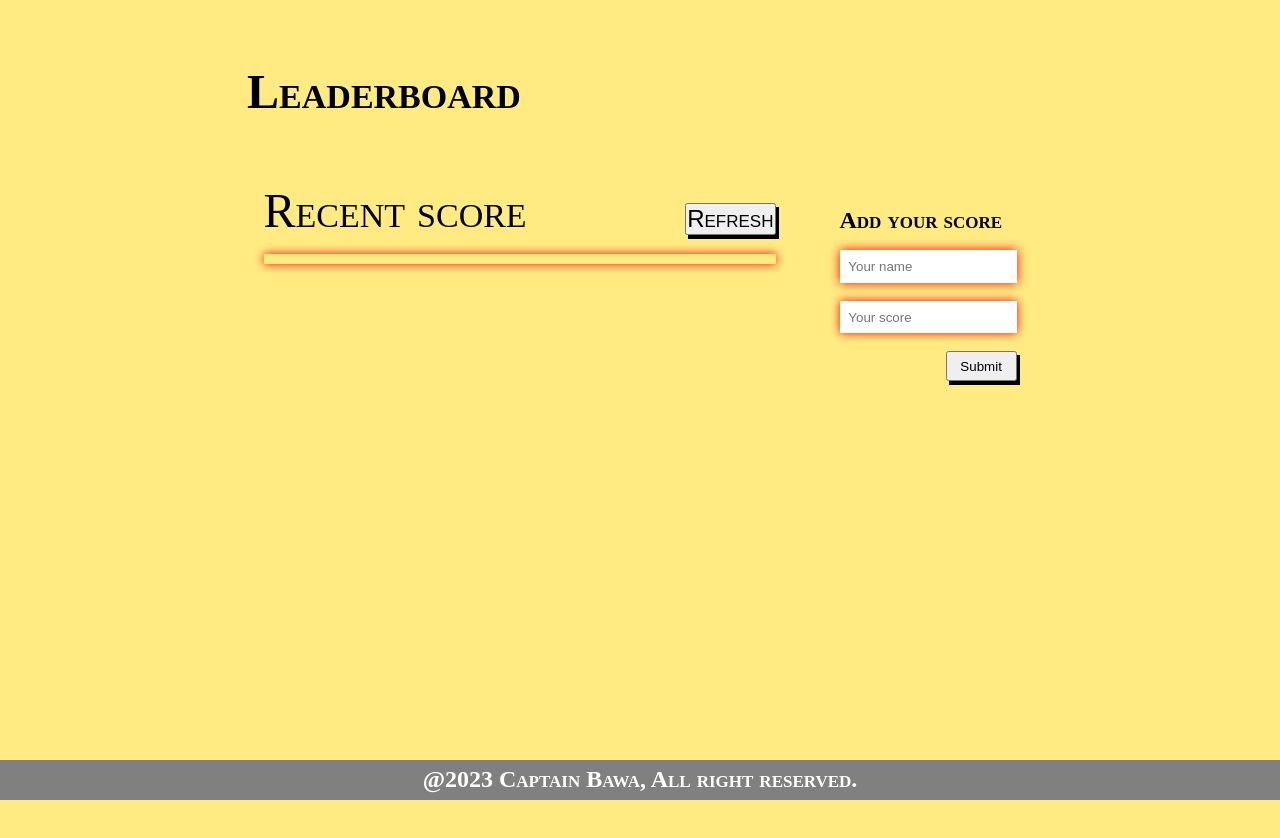
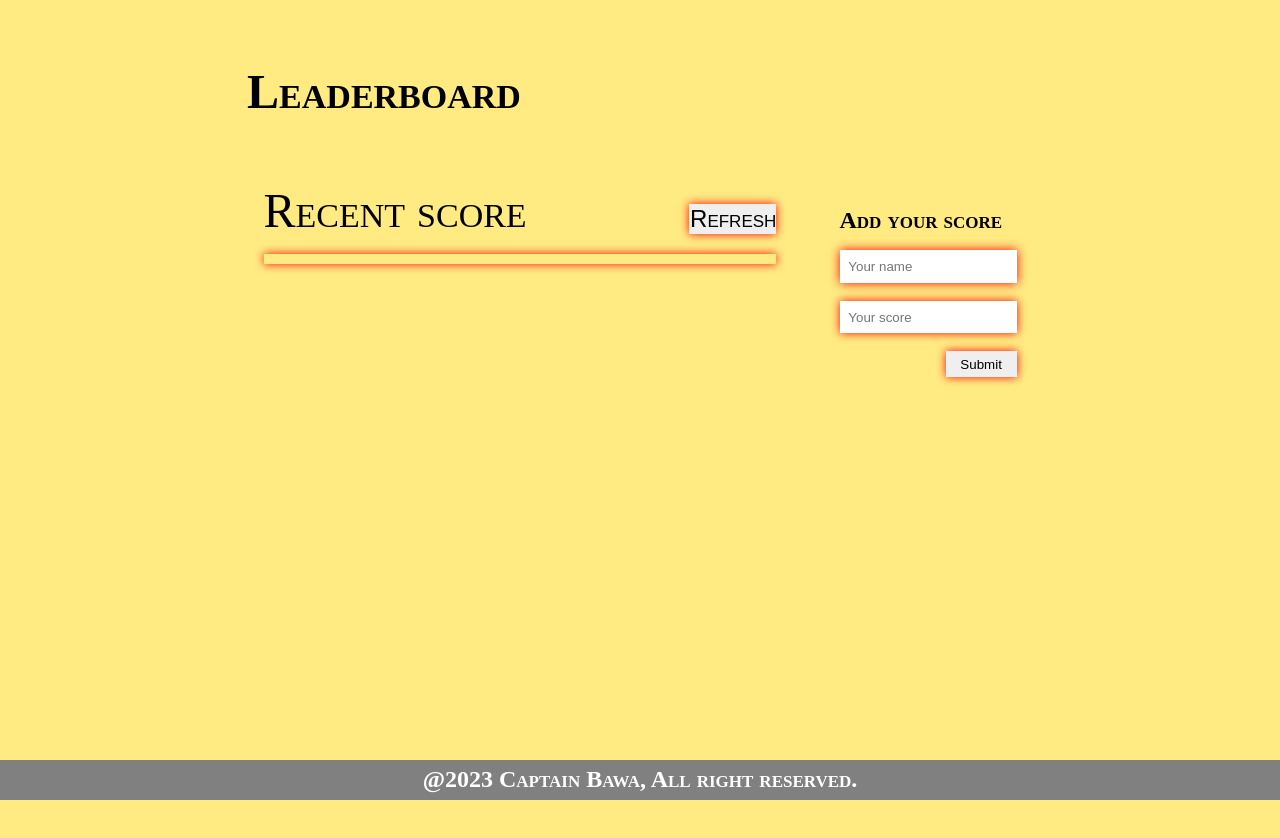
Before and after one commit to CaptainBawa/ScoreTracker, a website built with webpack: page src/index.html in a window 1280 px wide. Built offline with nearby package versions, Linux system fonts and the light colour scheme.

Commit message:
Add styles to the buttons

```diff
--- a/src/style.css
+++ b/src/style.css
@@ -56,6 +56,7 @@ main {
   box-shadow: 3px 4px;
   font-size: 0.5em;
   cursor: pointer;
+  padding: 1%;
 }
 
 /* All list items have no bullet points and some padding */
@@ -91,8 +92,6 @@ form {
 #name,
 #score {
   padding: 5%;
-  box-shadow: 0px 0px 10px rgb(255, 2, 2);
-  border: none;
 }
 
 input:focus {
@@ -116,6 +115,15 @@ input:focus {
   box-shadow: 3px 4px;
   cursor: pointer;
   padding: 3%;
+}
+
+#name,
+#score,
+.button,
+.hover,
+.recent button {
+  border: none;
+  box-shadow: 0px 0px 10px rgb(255, 2, 2);
 }
 
 /* The footer element is positioned at the bottom of the page and has a gray background color */
```
